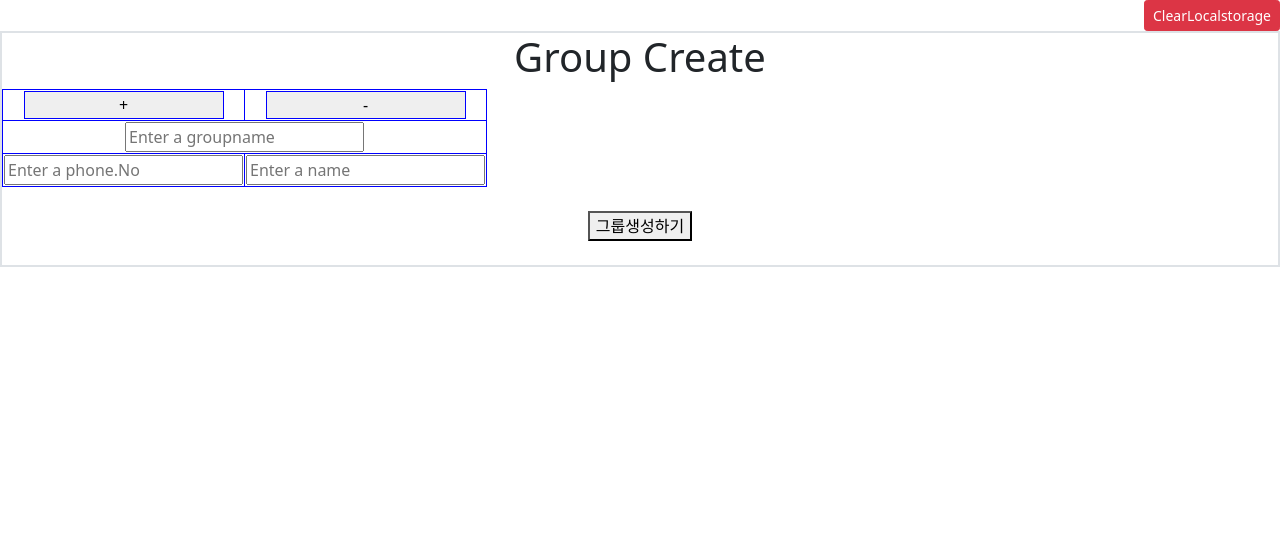
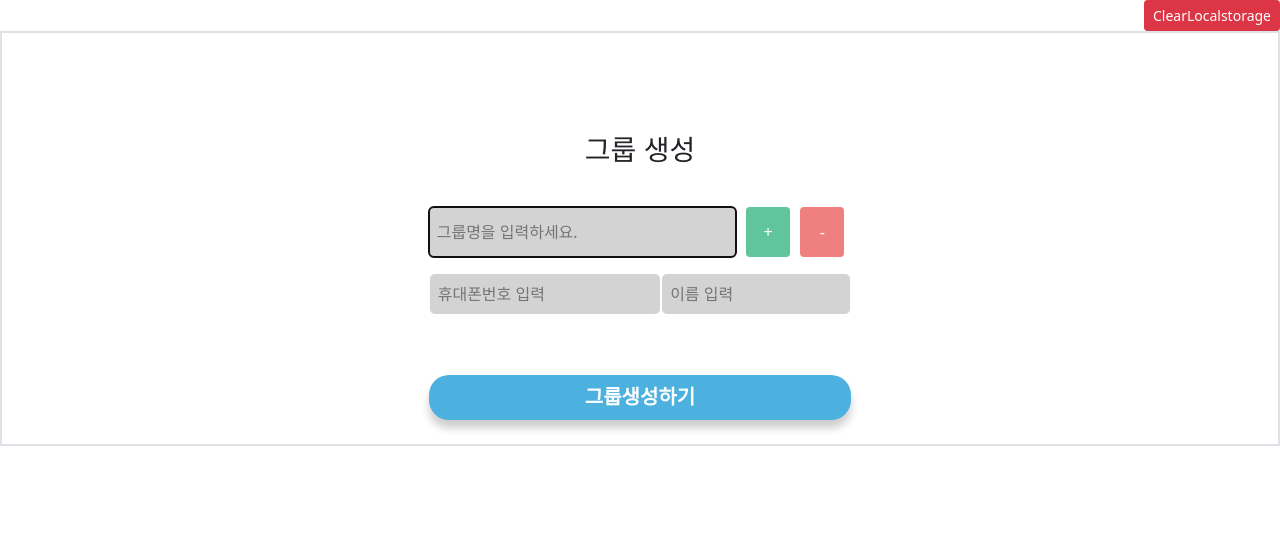
Before and after one commit to tkdgus1030/OSS_project, a Django app: a page that uses main/templates/main/web/group_create.html in a window 1280 px wide. Shown: the part 52-586 px from the top of the page. Run offline with Django 3.2, Linux system fonts and the light colour scheme.

Commit message:
2.0.3
group_create.html css 디자인 완료

```diff
--- a/main/static/css/style.css
+++ b/main/static/css/style.css
@@ -116,3 +116,13 @@
     border-radius: 20px;
 
 }
+
+.group_input_design {
+    background-color:lightgray;
+    border: none;
+    padding-left: 8px;
+    padding-right: 8px;
+    width: 100%;
+    height: 40px;
+    border-radius: 5px;
+}
--- a/main/templates/main/web/group_create.html
+++ b/main/templates/main/web/group_create.html
@@ -3,25 +3,40 @@
 
 {% block body %}
 
-<h1>Group Create</h1>
-    <table id="groupmember" style="border:1px solid black;">
-    <tr>
-        <td style="border:1px solid blue; width:200px;height:20px;"> <button id="addmember" style="border:1px solid blue; width:200px;">      +      </button></td>
-        <td style="border:1px solid blue; width:200px;height:20px;"> <button id="delmember" style="border:1px solid blue; width:200px;">      -      </button></td>
-    </tr>
-    <tr>
-        <td colspan="2" style="border:1px solid blue; width:200px;height:20px;"> <input id="addgruopname" placeholder="Enter a groupname">  </td>
-    </tr>
-    <tr id = "basetr_group_create">
-        <td style="border:1px solid blue; width:200px;height:20px;"> <input type="text" class="phone" placeholder="Enter a phone.No">  </td>
-        <td style="border:1px solid blue; width:200px;height:20px;"> <input type="text" class="name"  placeholder="Enter a name">  </td>
-    </tr>
+    <div style="margin-top: 100px;margin-bottom: 40px">
+            <h3>그룹 생성</h3>
+    </div>
+    <div class="container-sm" style="width:35%;height:80%;text-align: center;">
 
-    </table>
+        <table id="groupmember">
+            <tr style="width: 100%">
+                <div class="d-flex align-items-center mb-3 mt-2">
+                    <input
+                        type="text"
+                        class="name_input_design"
+                        id="addgruopname"
+                        placeholder="그룹명을 입력하세요."
+                        autofocus
+                    />
+                    <button type="button" id="addmember" class="btn add_btn_design">
+                        +
+                    </button>
+                    <button type="button" id="delmember" class="btn remove_btn_design">
+                        -
+                    </button>
+                </div>
+            </tr>
+            <tr id = "basetr_group_create" style="width: 100%">
+                <td style="width:55%;height:100%;"> <input type="text" class="phone group_input_design" placeholder="휴대폰번호 입력">  </td>
+                <td style="width:55%;height:100%;"> <input type="text" class="name group_input_design"  placeholder="이름 입력">  </td>
+            </tr>
 
-    <br>
-    <button id="mkgroup" >그룹생성하기</button>
-    <br><br>
+        </table>
+
+        <button id="mkgroup" class="btn btn_design1" style="margin-top: 60px; width: 100%;" >그룹생성하기</button>
+        <br><br>
+    </div>
+
 <script>
     //
     //localStorage.setItem("group_database", JSON.stringify(data));
```
